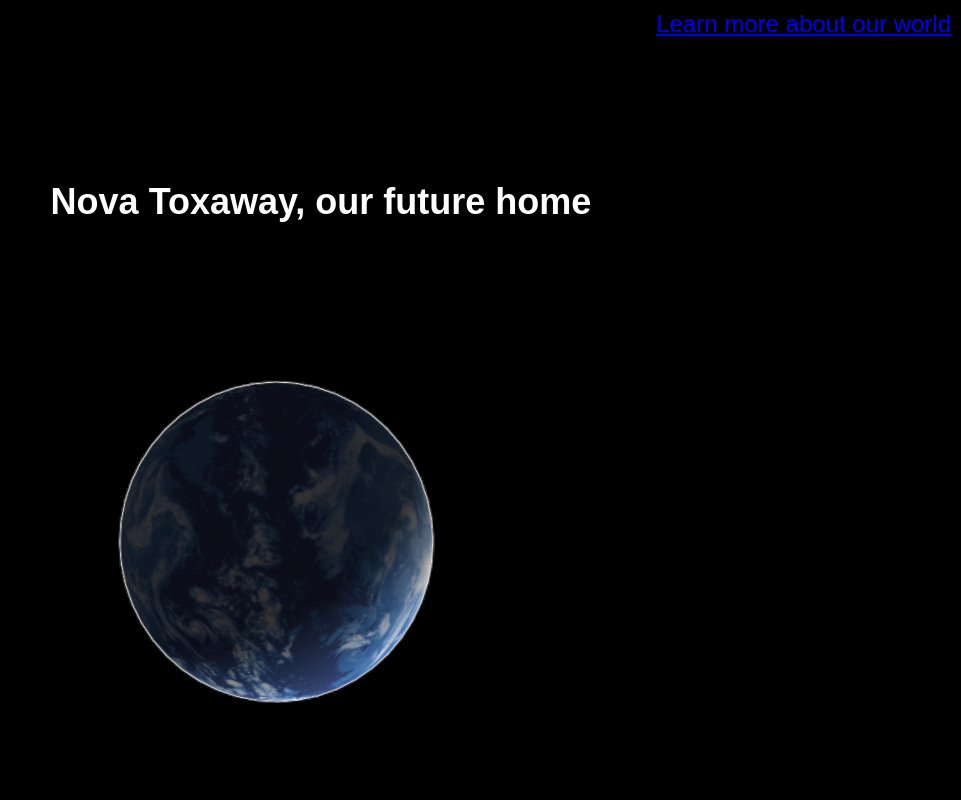
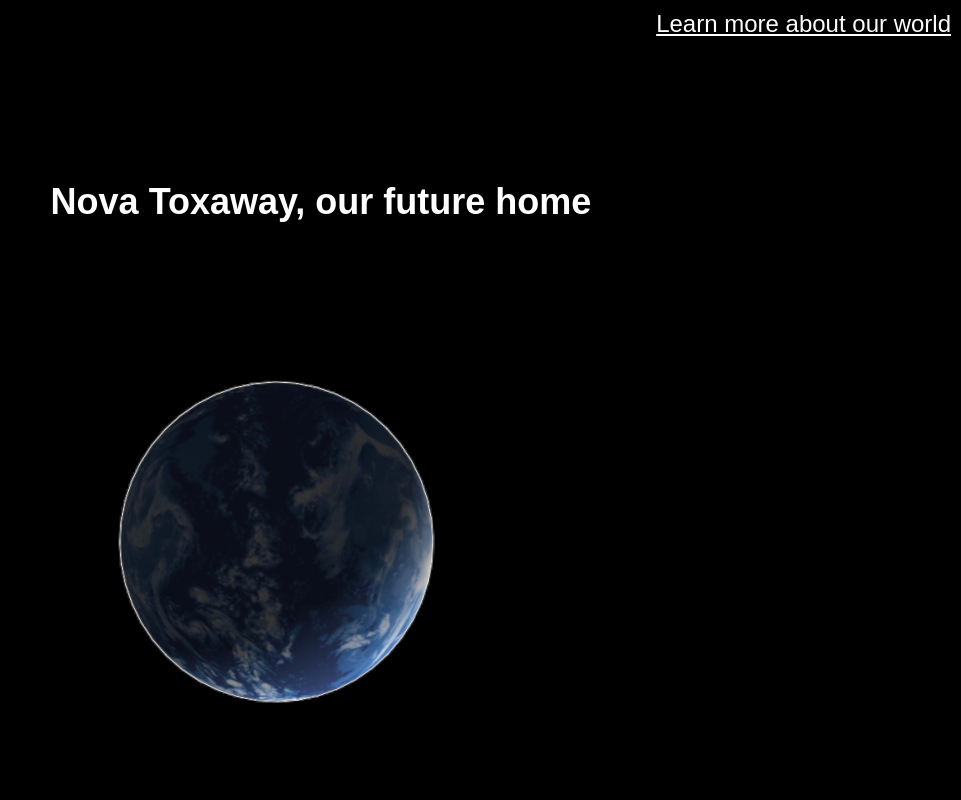
Before and after one commit to Eristhefiend/Fantastic-planet, a plain HTML site: page index.html in a window 1280 px wide. Shown: the top 800 px of the page, without its empty margins (319-1280 px from the left). Drawn offline with Linux system fonts and the light colour scheme.

Commit message:
commit to github

```diff
--- a/index.html
+++ b/index.html
@@ -61,4 +61,4 @@
     <script src="js/main.js"></script>
 </body>
 </html>
-<a href="pages2.html" style="position: absolute; top: 0; right: 0; font-size: 24px; padding: 10px;">Learn more about our world</a>
+<a href="pages2.html" style="position: absolute; top: 0; right: 0; font-size: 24px; padding: 10px; color: white;">Learn more about our world</a>
```
